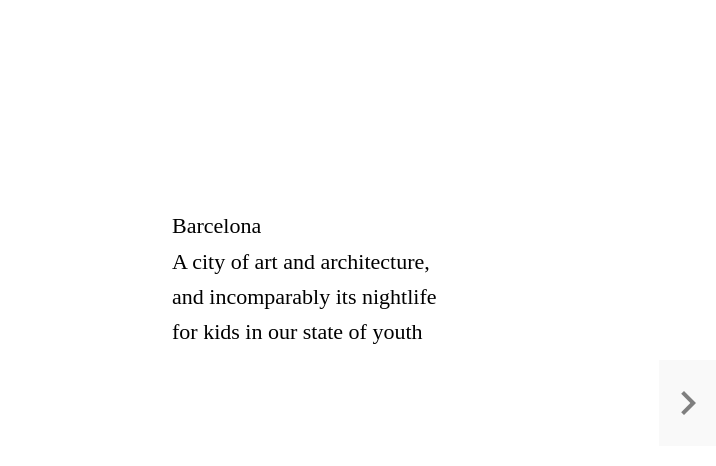
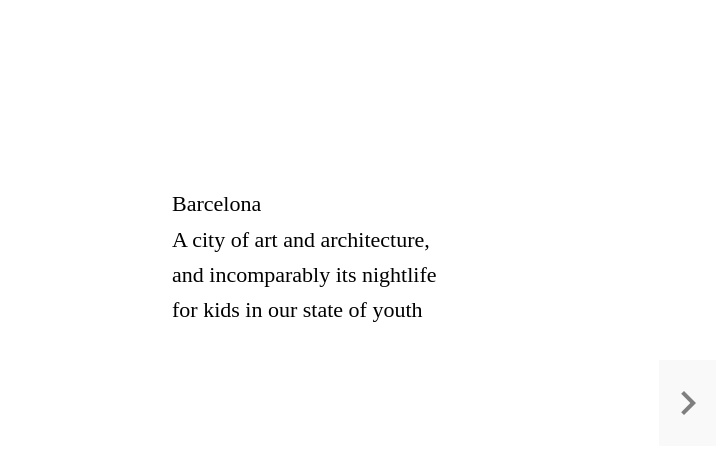
Before and after one commit to faricacarroll/cardinalgoldwalls, a plain HTML site: page index.html in a window 1280 px wide. Shown: the top 466 px of the page, 564-1280 px from the left. Drawn offline with nearby package versions, Linux system fonts and the light colour scheme; a web font is replaced by a local one.

Commit message:
responsive for older browser maybe

```diff
--- a/styles.css
+++ b/styles.css
@@ -1,3 +1,40 @@
+/*This is my 218 CONTACT PAGE using Eric Meyer's reset at the top of my page -- your CSS starts on line 56 */
+
+
+
+/* http://meyerweb.com/eric/tools/css/reset/
+   v2.0 | 20110126
+   License: none (public domain)
+*/
+
+
+html, body, div, span, applet, object, iframe,
+h1, h2, h3, h4, h5, h6, p, blockquote, pre,
+a, abbr, acronym, address, big, cite, code,
+del, dfn, em, img, ins, kbd, q, s, samp,
+small, strike, strong, sub, sup, tt, var,
+b, u, i, center,
+dl, dt, dd, ol, ul, li,
+fieldset, form, label, legend,
+table, caption, tbody, tfoot, thead, tr, th, td,
+article, aside, canvas, details, embed,
+figure, figcaption, footer, header, hgroup,
+menu, nav, output, ruby, section, summary,
+time, mark, audio, video {
+	margin: 0;
+	padding: 0;
+	border: 0;
+	font-size: 100%;
+	font: inherit;
+	vertical-align: baseline;
+}
+
+/* HTML5 display-role reset for older browsers */
+article, aside, details, figcaption, figure,
+footer, header, hgroup, menu, nav, section {
+	display: block;
+}
+
 html, body {
   width: 100%;
   padding: 0;
```
